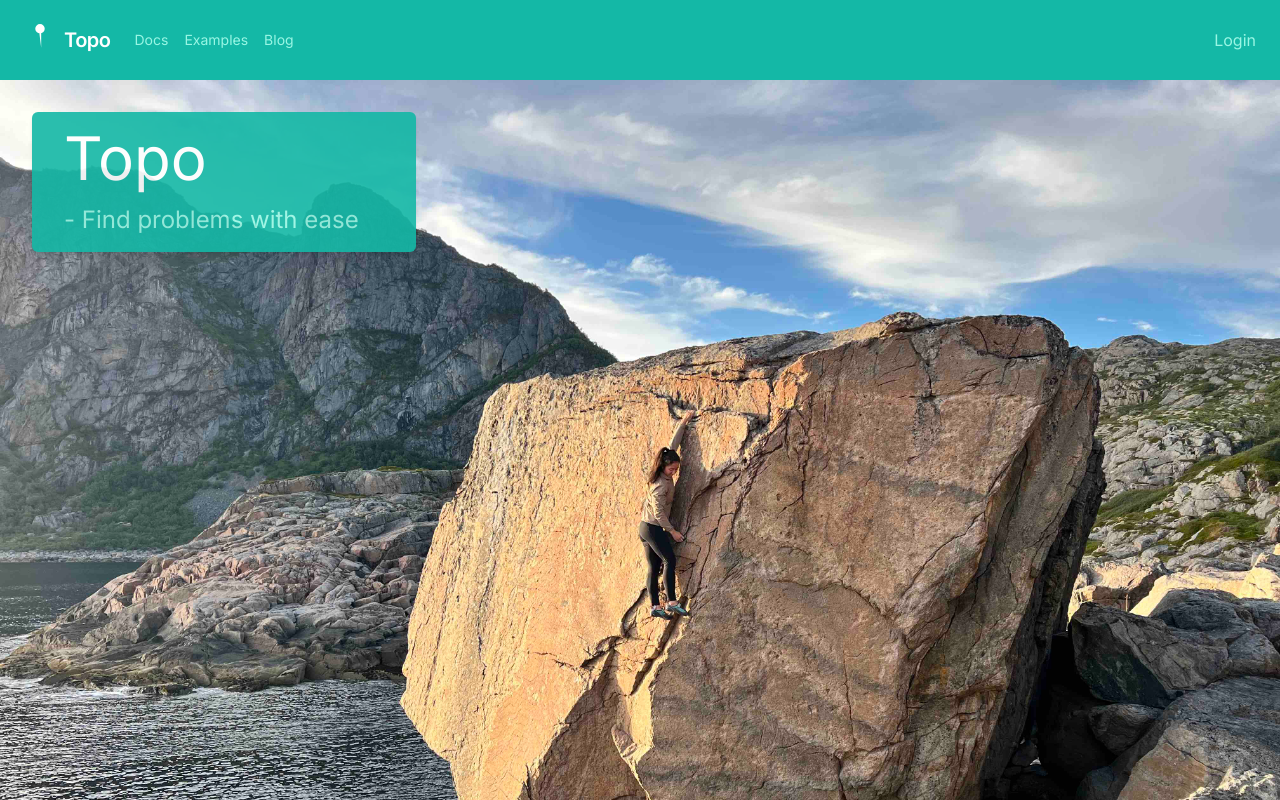
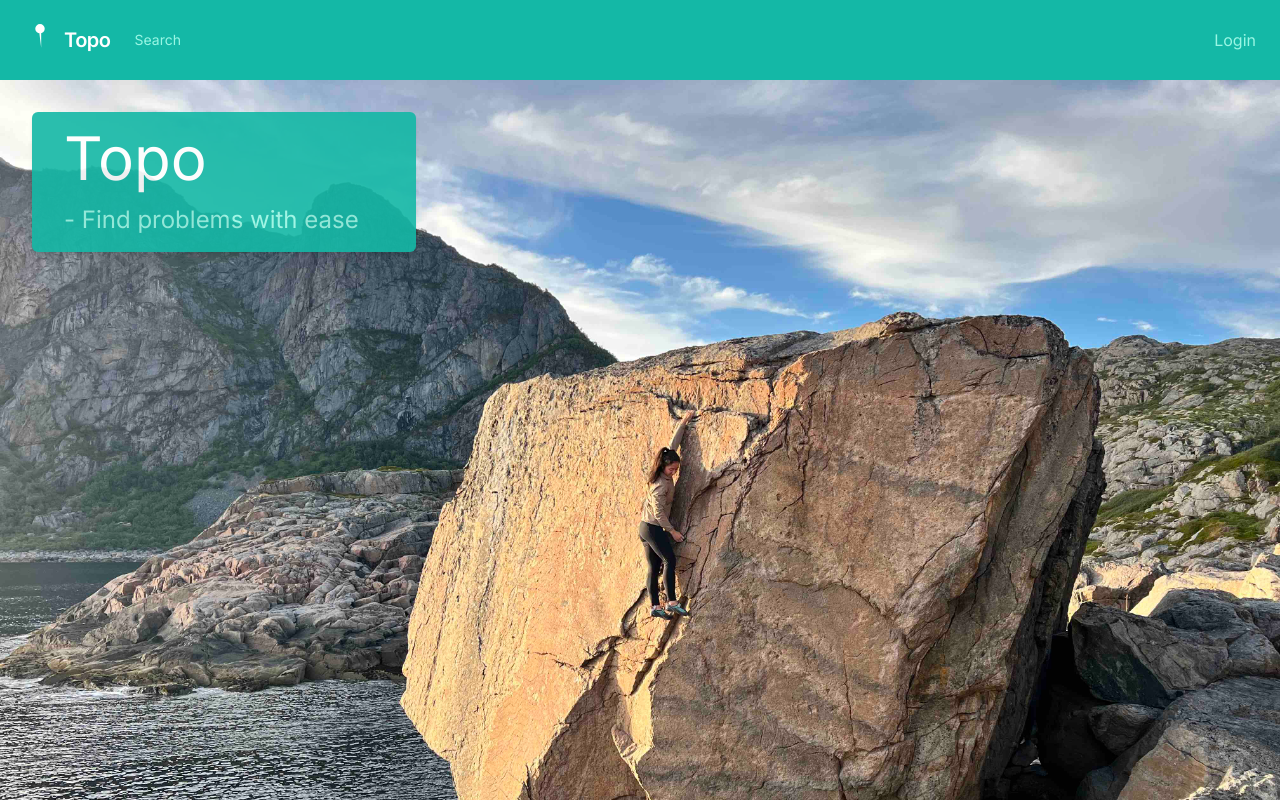
Before and after one commit to imakero/climbing-topo, a Next.js app in the folder frontend/: page / in a window 1280 px wide. Shown: the top 800 px of the page. Built offline with nearby package versions, Linux system fonts and the light colour scheme; no server answers.

Commit message:
link to /search in main navbar

```diff
--- a/frontend/src/components/Navbar.tsx
+++ b/frontend/src/components/Navbar.tsx
@@ -1,3 +1,4 @@
+import Link from "next/link";
 import NavUser from "./NavUser";
 
 type NavbarProps = {};
@@ -31,24 +32,12 @@ const Navbar = ({}: NavbarProps) => {
       </div>
       <div className="block w-full flex-grow lg:flex lg:w-auto lg:items-center">
         <div className="text-sm lg:flex-grow">
-          <a
-            href="#responsive-header"
+          <Link
+            href="/search"
             className="mr-4 mt-4 block text-teal-200 hover:text-white lg:mt-0 lg:inline-block"
           >
-            Docs
-          </a>
-          <a
-            href="#responsive-header"
-            className="mr-4 mt-4 block text-teal-200 hover:text-white lg:mt-0 lg:inline-block"
-          >
-            Examples
-          </a>
-          <a
-            href="#responsive-header"
-            className="mt-4 block text-teal-200 hover:text-white lg:mt-0 lg:inline-block"
-          >
-            Blog
-          </a>
+            Search
+          </Link>
         </div>
       </div>
       <div>
```
